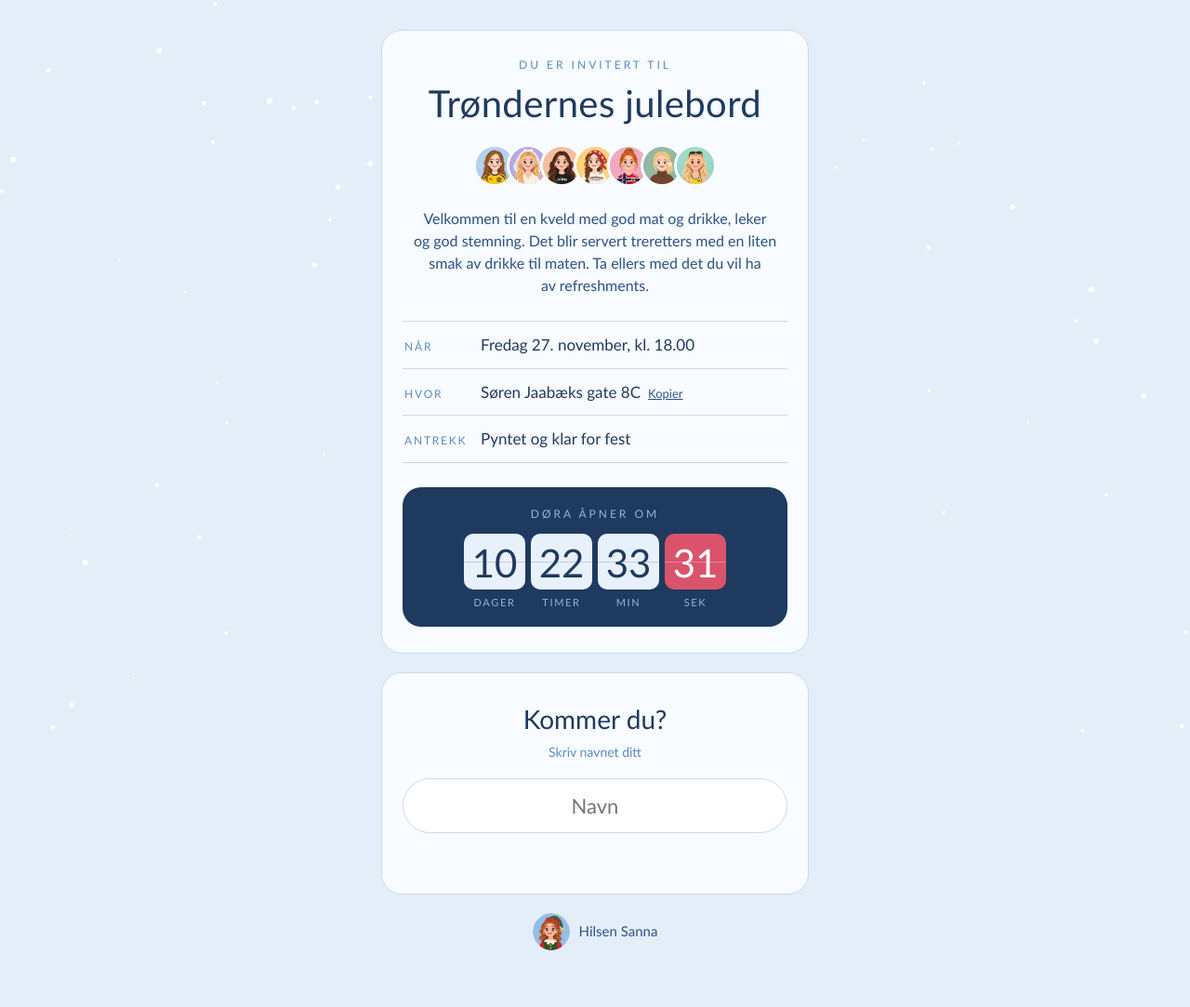
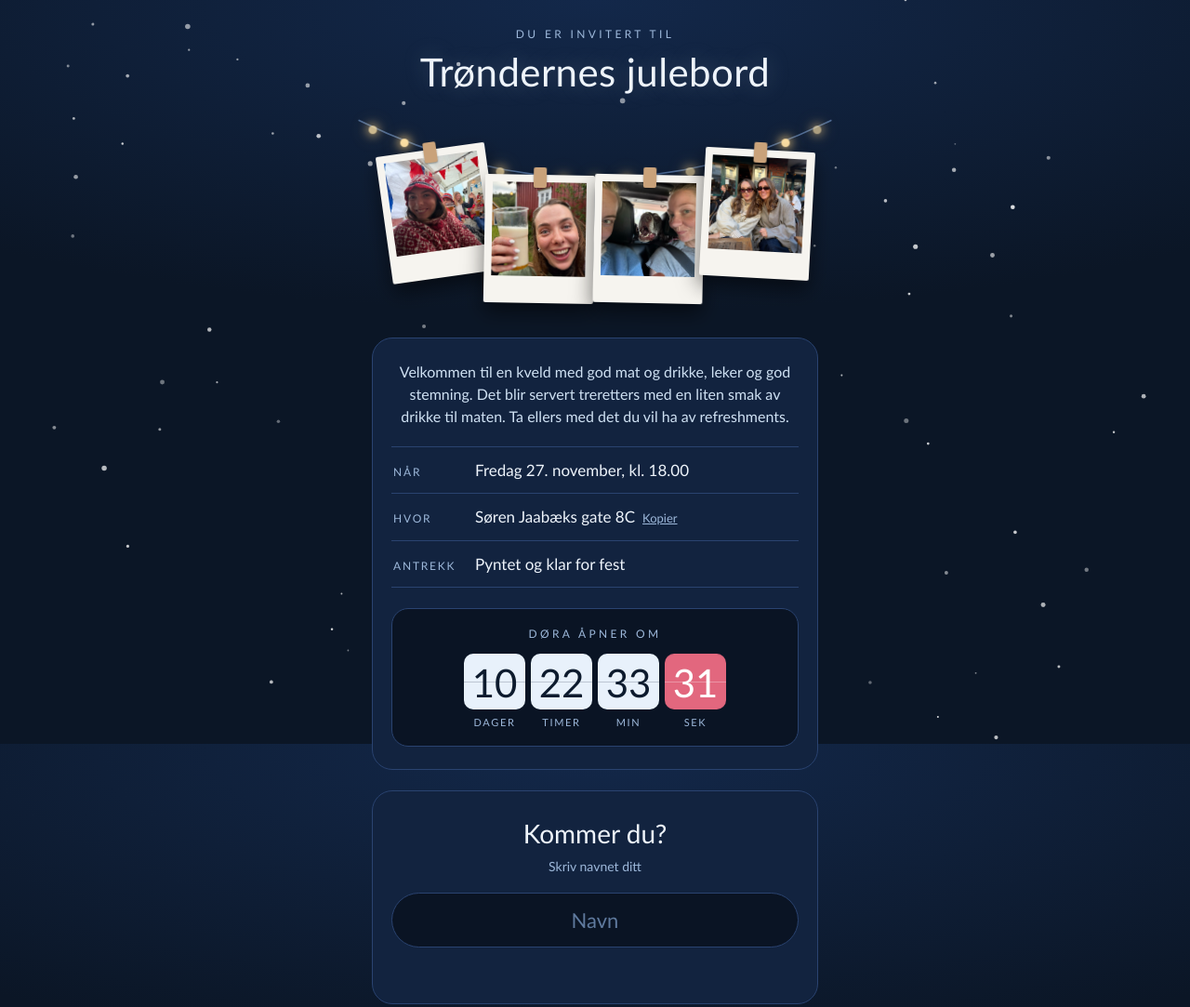
Before and after one commit to sannagrosoy/julebord, a plain HTML site: page index.html in a window 1280 px wide. Shown: the top 1083 px of the page at 93% size. Drawn offline with Linux system fonts and the light colour scheme.

Commit message:
Mørk kveldsstil med lyslenke og polaroidbilder
Co-Authored-By: Claude Opus 5.5 <noreply@anthropic.com>

```diff
--- a/index.html
+++ b/index.html
@@ -4,99 +4,131 @@
 <meta charset="utf-8">
 <meta name="viewport" content="width=device-width,initial-scale=1,viewport-fit=cover">
 <meta name="robots" content="noindex,nofollow">
+<meta name="theme-color" content="#0b1626">
 <title>Trøndernes julebord</title>
 <meta property="og:title" content="Trøndernes julebord">
 <meta property="og:description" content="Fredag 27. november kl. 18.00">
 <style>
-/* Layout: ett smalt, isblått kort midt på siden; info og nedtelling. Fast lys stil som quizen. */
+/* Layout: midnattsblå kveld. Tittel og lyslenke med polaroider øverst, så info, nedtelling og påmelding. */
 :root {
-  --bg: #e3eef9;
-  --card: #f8fbff;
-  --navy: #1f3a5f;
-  --navy-2: #2b5288;
-  --blue: #5b8bc4;
-  --ice: #cfe1f3;
-  --line: #c9d9ec;
-  --rose: #a8344a;
+  --bg: #0b1626;
+  --bg-2: #13284a;
+  --kort: #12233f;
+  --linje: #2a4370;
+  --tekst: #eef4fb;
+  --dempet: #9db8da;
+  --is: #cfe1f3;
+  --rosa: #e2677e;
+  --lys: #ffe2a6;
+  --papir: #f6f4ef;
   --display: Optima, "Candara", "Segoe UI", sans-serif;
   --body: Optima, "Candara", "Segoe UI", sans-serif;
-  color-scheme: light;
+  color-scheme: dark;
 }
 * { box-sizing: border-box; }
 [hidden] { display: none !important; }
-html { height: 100%; }
+html { height: 100%; background: var(--bg); }
 body {
   margin: 0;
-  background: var(--bg);
-  color: var(--navy);
+  background: radial-gradient(120% 60% at 50% 0%, var(--bg-2) 0%, var(--bg) 70%) fixed, var(--bg);
+  color: var(--tekst);
   font-family: var(--body);
   font-size: 16px;
   line-height: 1.5;
-  padding-block: 32px 48px;
+  padding-block: 28px 48px;
   padding-left: max(16px, env(safe-area-inset-left, 0px));
   padding-right: max(16px, env(safe-area-inset-right, 0px));
   min-height: 100%;
 }
 #sno { position: fixed; inset: 0; width: 100%; height: 100%; pointer-events: none; z-index: 0; }
-main { position: relative; z-index: 1; max-width: 460px; margin: 0 auto; display: grid; gap: 20px; }
-.kort { background: var(--card); border: 1px solid var(--line); border-radius: 22px; padding: 28px 22px; }
+main { position: relative; z-index: 1; max-width: 480px; margin: 0 auto; display: grid; gap: 22px; }
+.eyebrow { font-size: 12px; letter-spacing: 0.28em; text-transform: uppercase; color: var(--dempet); }
+
+/* Toppen */
 .topp { text-align: center; display: grid; gap: 4px; }
-.eyebrow { font-size: 12px; letter-spacing: 0.25em; text-transform: uppercase; color: var(--blue); }
-h1 { font-family: var(--display); font-weight: 400; font-size: min(40px, calc((100vw - 80px) / 10.5)); line-height: 1.1; white-space: nowrap; margin: 6px 0 0; letter-spacing: 0.01em; }
-.aar { font-size: 20px; color: var(--blue); letter-spacing: 0.3em; }
-.fjes { display: flex; justify-content: center; margin: 18px 0 4px; }
-.fjes img { width: 46px; height: 46px; border-radius: 50%; border: 3px solid var(--card); margin-left: -10px; background: var(--ice); }
-.fjes img:first-child { margin-left: 0; }
-.ingress { color: var(--navy-2); margin: 14px 0 0; text-wrap: pretty; }
-dl { margin: 22px 0 0; display: grid; gap: 0; border-top: 1px solid var(--line); text-align: left; }
-dl > div { display: grid; grid-template-columns: 70px 1fr; gap: 12px; padding: 12px 2px; border-bottom: 1px solid var(--line); align-items: baseline; }
-dt { font-size: 12px; letter-spacing: 0.15em; text-transform: uppercase; color: var(--blue); }
+h1 { font-family: var(--display); font-weight: 400; font-size: min(42px, calc((100vw - 40px) / 10.5)); line-height: 1.1; margin: 4px 0 0; white-space: nowrap; letter-spacing: 0.01em; text-shadow: 0 0 24px rgba(207, 225, 243, 0.25); }
+
+/* Lyslenke */
+.lenke { position: relative; width: 100%; aspect-ratio: 100 / 48; margin-top: 6px; }
+.lenke svg { position: absolute; inset: 0; width: 100%; height: 100%; overflow: visible; }
+.lenke path { fill: none; stroke: #4d6b96; stroke-width: 0.35; }
+.lys { position: absolute; width: 1.9%; aspect-ratio: 1; border-radius: 50%; background: var(--lys); transform: translate(-50%, -20%); box-shadow: 0 0 8px 3px rgba(255, 210, 130, 0.55), 0 0 22px 6px rgba(255, 200, 120, 0.18); animation: blink 2.8s ease-in-out infinite; }
+@keyframes blink { 0%, 100% { opacity: 1; } 50% { opacity: 0.45; } }
+.pol { position: absolute; width: 24.5%; transform: translate(-50%, 0) rotate(var(--r)); transform-origin: 50% 0; padding: 0; border: 0; background: none; cursor: zoom-in; animation: sving 5s ease-in-out infinite; animation-delay: var(--d); }
+@keyframes sving { 0%, 100% { transform: translate(-50%, 0) rotate(var(--r)); } 50% { transform: translate(-50%, 0) rotate(calc(var(--r) * -0.4)); } }
+.pol .ramme { display: block; background: var(--papir); padding: 7% 7% 24%; border-radius: 2px; box-shadow: 0 10px 22px rgba(0, 0, 0, 0.55); }
+.pol img { display: block; width: 100%; aspect-ratio: 1; object-fit: cover; background: #2a3a55; }
+.pol .klype { position: absolute; left: 50%; top: -6%; width: 12%; height: 16%; transform: translateX(-50%); background: #c9a27a; border-radius: 2px; box-shadow: 0 1px 2px rgba(0, 0, 0, 0.4); }
+.pol:focus-visible { outline: 2px solid var(--is); outline-offset: 4px; }
+
+/* Kort */
+.kort { background: var(--kort); border: 1px solid var(--linje); border-radius: 22px; padding: 24px 20px; }
+.ingress { margin: 0; color: var(--is); text-wrap: pretty; text-align: center; }
+dl { margin: 20px 0 0; display: grid; border-top: 1px solid var(--linje); }
+dl > div { display: grid; grid-template-columns: 76px 1fr; gap: 12px; padding: 12px 2px; border-bottom: 1px solid var(--linje); align-items: baseline; }
+dt { font-size: 12px; letter-spacing: 0.15em; text-transform: uppercase; color: var(--dempet); }
 dd { margin: 0; font-size: 17px; }
-.kopier { font: inherit; font-size: 13px; color: var(--navy-2); background: none; border: 0; padding: 0; margin-left: 8px; text-decoration: underline; cursor: pointer; }
-.klokke { margin-top: 22px; background: var(--navy); border-radius: 20px; padding: 20px 12px 18px; color: #fff; display: grid; gap: 12px; }
-.klokke .eyebrow { color: #8fb4de; }
+.kopier { font: inherit; font-size: 13px; color: var(--dempet); background: none; border: 0; padding: 0; margin-left: 8px; text-decoration: underline; cursor: pointer; }
+
+/* Flippklokka */
+.klokke { margin-top: 22px; background: #0a1424; border: 1px solid var(--linje); border-radius: 18px; padding: 18px 10px 16px; display: grid; gap: 12px; text-align: center; }
 .nedtelling { display: flex; justify-content: center; gap: 6px; perspective: 400px; }
 .nedtelling > div { text-align: center; }
-.nedtelling b { display: block; font-weight: 400; font-size: clamp(30px, 10vw, 42px); line-height: 1; width: clamp(54px, 17vw, 66px); padding: 10px 0 8px; border-radius: 10px; background: #e8f1fb; color: var(--navy); font-variant-numeric: tabular-nums; position: relative; transform-origin: 50% 50%; }
-.nedtelling b::after { content: ""; position: absolute; left: 0; right: 0; top: 50%; height: 1px; background: rgba(31, 58, 95, 0.18); }
-.nedtelling b.sek { background: #d9546b; color: #fff; }
+.nedtelling b { display: block; font-weight: 400; font-size: clamp(30px, 10vw, 42px); line-height: 1; width: clamp(54px, 17vw, 66px); padding: 10px 0 8px; border-radius: 10px; background: #e8f1fb; color: #0d1b2e; font-variant-numeric: tabular-nums; position: relative; }
+.nedtelling b::after { content: ""; position: absolute; left: 0; right: 0; top: 50%; height: 1px; background: rgba(13, 27, 46, 0.2); }
+.nedtelling b.sek { background: var(--rosa); color: #fff; }
 .nedtelling b.sek::after { background: rgba(255, 255, 255, 0.3); }
 .nedtelling b.flipp { animation: flipp 0.45s ease; }
 @keyframes flipp { 0% { transform: rotateX(0); } 50% { transform: rotateX(-90deg); } 100% { transform: rotateX(0); } }
-.nedtelling span { display: block; margin-top: 6px; font-size: 11px; letter-spacing: 0.15em; text-transform: uppercase; color: #8fb4de; }
-@media (prefers-reduced-motion: reduce) { .nedtelling b.flipp { animation: none; } }
-.kopier:focus-visible { outline: 2px solid var(--navy-2); outline-offset: 2px; }
+.nedtelling span { display: block; margin-top: 6px; font-size: 11px; letter-spacing: 0.15em; text-transform: uppercase; color: var(--dempet); }
+
+/* Påmelding */
 h2 { font-family: var(--display); font-weight: 400; font-size: 28px; margin: 0; text-align: center; }
-.under { text-align: center; color: var(--blue); font-size: 14px; margin: 4px 0 18px; }
+.under { text-align: center; color: var(--dempet); font-size: 14px; margin: 4px 0 18px; }
 .sr { position: absolute; width: 1px; height: 1px; overflow: hidden; clip: rect(0 0 0 0); }
-.navnefelt { font: inherit; font-size: 22px; text-align: center; width: 100%; border: 1.5px solid var(--line); border-radius: 999px; padding: 12px 16px; color: var(--navy); background: #fff; }
+.navnefelt { font: inherit; font-size: 22px; text-align: center; width: 100%; border: 1.5px solid var(--linje); border-radius: 999px; padding: 12px 16px; color: var(--tekst); background: #0a1424; }
+.navnefelt::placeholder { color: #5f7a9e; }
 .meg { text-align: center; display: grid; justify-items: center; gap: 6px; margin-top: 18px; }
-.meg img { width: min(180px, 52vw); aspect-ratio: 1; max-width: 100%; border-radius: 50%; border: 6px solid #fff; outline: 2px solid var(--line); animation: inn 0.6s cubic-bezier(.2, 1.6, .4, 1); }
+.meg img { width: min(180px, 52vw); aspect-ratio: 1; max-width: 100%; border-radius: 50%; border: 5px solid var(--papir); box-shadow: 0 0 0 6px rgba(255, 226, 166, 0.12), 0 0 40px rgba(255, 210, 140, 0.25); animation: inn 0.6s cubic-bezier(.2, 1.6, .4, 1); }
 @keyframes inn { from { transform: scale(0.2) rotate(-25deg); opacity: 0; } to { transform: none; opacity: 1; } }
 .meg .hei { font-family: var(--display); font-size: 28px; margin-top: 6px; }
 .svarboks { margin-top: 18px; display: grid; gap: 10px; }
 .valg { display: grid; grid-template-columns: 1fr 1fr; gap: 8px; }
-.valg button { font: inherit; border-radius: 999px; padding: 12px; cursor: pointer; border: 1.5px solid var(--navy); background: transparent; color: var(--navy); }
-.valg button.ja { background: var(--navy); color: #fff; }
+.valg button { font: inherit; border-radius: 999px; padding: 12px; cursor: pointer; border: 1.5px solid var(--is); background: transparent; color: var(--tekst); }
+.valg button.ja { background: var(--is); color: #0d1b2e; border-color: var(--is); }
 .valg button:disabled { opacity: 0.6; cursor: wait; }
-.paamelding label:not(.sr) { font-size: 13px; color: var(--navy-2); }
-textarea { font: inherit; width: 100%; min-height: 64px; border: 1.5px solid var(--line); border-radius: 12px; padding: 10px; color: var(--navy); background: #fff; resize: vertical; }
-.navnefelt:focus-visible, .valg button:focus-visible, textarea:focus-visible { outline: 2px solid var(--navy-2); outline-offset: 2px; }
-.melding { text-align: center; font-size: 15px; min-height: 1.5em; color: var(--navy-2); margin: 14px 0 0; }
-.melding.feil { color: var(--rose); }
-@media (prefers-reduced-motion: reduce) { .meg img { animation: none; } }
-.hilsen { display: flex; align-items: center; justify-content: center; gap: 10px; color: var(--navy-2); font-size: 15px; }
-.hilsen img { width: 40px; height: 40px; border-radius: 50%; }
+.paamelding label:not(.sr) { font-size: 13px; color: var(--dempet); }
+textarea { font: inherit; width: 100%; min-height: 64px; border: 1.5px solid var(--linje); border-radius: 12px; padding: 10px; color: var(--tekst); background: #0a1424; resize: vertical; }
+.navnefelt:focus-visible, .valg button:focus-visible, textarea:focus-visible, .kopier:focus-visible { outline: 2px solid var(--is); outline-offset: 2px; }
+.melding { text-align: center; font-size: 15px; min-height: 1.5em; color: var(--is); margin: 14px 0 0; }
+.melding.feil { color: #ff9aac; }
+
+.hilsen { display: flex; align-items: center; justify-content: center; gap: 10px; color: var(--dempet); font-size: 15px; }
+.hilsen img { width: 40px; height: 40px; border-radius: 50%; border: 2px solid var(--papir); }
+
+/* Stort bilde */
+.stort { position: fixed; inset: 0; z-index: 20; display: grid; place-items: center; background: rgba(5, 10, 20, 0.86); padding: max(20px, env(safe-area-inset-top, 0px)) max(20px, env(safe-area-inset-right, 0px)) max(20px, env(safe-area-inset-bottom, 0px)) max(20px, env(safe-area-inset-left, 0px)); cursor: zoom-out; border: 0; width: 100%; }
+.stort .ramme { background: var(--papir); padding: 12px 12px 48px; border-radius: 3px; transform: rotate(-2deg); box-shadow: 0 20px 50px rgba(0, 0, 0, 0.6); animation: inn 0.4s ease; max-width: min(92vw, 520px); }
+.stort img { display: block; max-width: 100%; max-height: 70vh; }
+
+@media (prefers-reduced-motion: reduce) {
+  .lys, .pol, .nedtelling b.flipp, .meg img, .stort .ramme { animation: none; }
+}
 </style>
 </head>
 <body>
 
 <canvas id="sno" aria-hidden="true"></canvas>
 <main>
-  <section class="kort topp">
+  <header class="topp">
     <div class="eyebrow">Du er invitert til</div>
     <h1 id="tittel">Trøndernes julebord</h1>
-    <div class="fjes" id="fjes"></div>
+    <div class="lenke" id="lenke">
+      <svg viewBox="0 0 100 48" preserveAspectRatio="none" aria-hidden="true"><path d="M-3 4 Q50 30 103 4"/></svg>
+    </div>
+  </header>
+
+  <section class="kort">
     <p class="ingress">Velkommen til en kveld med god mat og drikke, leker og god stemning. Det blir servert treretters med en liten smak av drikke til maten. Ta ellers med det du vil ha av refreshments.</p>
     <dl>
       <div><dt>Når</dt><dd>Fredag 27. november, kl. 18.00</dd></div>
@@ -139,11 +171,23 @@ textarea { font: inherit; width: 100%; min-height: 64px; border: 1.5px solid var
   <div class="hilsen"><img src="avatarer/sanna.jpg" alt="">Hilsen Sanna</div>
 </main>
 
+<button class="stort" id="stort" type="button" hidden aria-label="Lukk bildet">
+  <span class="ramme"><img id="stortBilde" alt=""></span>
+</button>
+
 <script>
 const GJESTER = ["Vilde", "Emma", "Ida", "Margit", "Ingrid", "Hedvig", "Caroline"];
 const START = new Date("2026-11-27T18:00:00+01:00");
 const bilde = n => "avatarer/" + n.toLowerCase() + ".jpg";
 const $ = id => document.getElementById(id);
+
+// Bildene på lyslenka: fil, hvor i bildet ansiktene er, og vinkel
+const POLAROIDER = [
+  { src: "bilder/bilde1.jpg", fokus: "35% 45%", r: -8 },
+  { src: "bilder/bilde2.jpg", fokus: "60% 40%", r: 4 },
+  { src: "bilder/bilde3.jpg", fokus: "50% 45%", r: -3 },
+  { src: "bilder/bilde4.jpg", fokus: "50% 40%", r: 7 }
+];
 
 // Tittelen på én linje: krymp litt hvis den ikke får plass
 function tilpass() {
@@ -155,8 +199,39 @@ function tilpass() {
 tilpass(); addEventListener("resize", tilpass);
 document.fonts?.ready.then(tilpass);
 
-// Fjes øverst
-for (const n of GJESTER) { const i = new Image(); i.src = bilde(n); i.alt = n; $("fjes").append(i); }
+// Lyslenka: samme kurve som i SVG-en (M-3 4 Q50 30 103 4), i prosent av bredden
+const kurve = t => ({ x: -3 + 106 * t, y: (1 - t) ** 2 * 4 + 2 * t * (1 - t) * 30 + t * t * 4 });
+(function lagLenke() {
+  const lenke = $("lenke");
+  const plasser = [0.15, 0.385, 0.615, 0.85];
+  for (let i = 0; i < 15; i++) {
+    const t = 0.03 + i * (0.94 / 14);
+    if (plasser.some(p => Math.abs(p - t) < 0.035)) continue;
+    const { x, y } = kurve(t);
+    const l = document.createElement("span");
+    l.className = "lys";
+    l.style.left = x + "%"; l.style.top = (y / 48 * 100) + "%";
+    l.style.animationDelay = (-(i * 0.7) % 2.8) + "s";
+    lenke.append(l);
+  }
+  POLAROIDER.forEach((p, i) => {
+    const { x, y } = kurve(plasser[i]);
+    const b = document.createElement("button");
+    b.type = "button"; b.className = "pol";
+    b.setAttribute("aria-label", "Vis bildet større");
+    b.style.left = x + "%"; b.style.top = (y / 48 * 100) + "%";
+    b.style.setProperty("--r", p.r + "deg");
+    b.style.setProperty("--d", (-i * 1.3) + "s");
+    const ramme = document.createElement("span"); ramme.className = "ramme";
+    const img = new Image(); img.src = p.src; img.alt = ""; img.loading = "eager"; img.style.objectPosition = p.fokus;
+    const klype = document.createElement("span"); klype.className = "klype";
+    ramme.append(img); b.append(ramme, klype);
+    b.addEventListener("click", () => { $("stortBilde").src = p.src; $("stort").hidden = false; $("stort").focus(); });
+    lenke.append(b);
+  });
+})();
+$("stort").addEventListener("click", () => { $("stort").hidden = true; });
+addEventListener("keydown", e => { if (e.key === "Escape") $("stort").hidden = true; });
 
 // Kopier adresse
 $("kopier").addEventListener("click", () => {
@@ -201,7 +276,6 @@ $("skjema").addEventListener("submit", e => e.preventDefault());
 async function send(svar) {
   const navn = finn($("navn").value) || pent($("navn").value);
   if (navn.length < 2) { melding("Skriv navnet ditt først.", true); return; }
-  if (!SKRIPT_URL) { melding("Påmeldingen er ikke åpnet ennå.", true); return; }
   $("ja").disabled = $("nei").disabled = true;
   melding("Sender …");
   try {
@@ -220,9 +294,10 @@ $("ja").addEventListener("click", () => send("kommer"));
 $("nei").addEventListener("click", () => send("ikke"));
 
 const forrige = lest();
-if (forrige?.navn) { $("navn").value = forrige.navn; $("beskjed").value = ""; }
+if (forrige?.navn) $("navn").value = forrige.navn;
 oppdater();
 
+// Flippklokka
 const to = n => String(n).padStart(2, "0");
 function sett(id, verdi) {
   const el = $(id);
@@ -230,10 +305,8 @@ function sett(id, verdi) {
   el.textContent = verdi;
   el.classList.remove("flipp"); void el.offsetWidth; el.classList.add("flipp");
 }
-
 function tell() {
   const naa = Date.now();
-  // Hovedklokka
   const ms = START - naa;
   if (ms <= 0) {
     $("nedtelling").hidden = true;
@@ -255,19 +328,21 @@ tell(); setInterval(tell, 1000);
   let w, h, fnugg;
   function str() {
     w = c.width = innerWidth * devicePixelRatio; h = c.height = innerHeight * devicePixelRatio;
-    fnugg = Array.from({ length: Math.min(70, Math.round(innerWidth / 12)) }, () => ({
-      x: Math.random() * w, y: Math.random() * h, r: (1 + Math.random() * 2.2) * devicePixelRatio,
-      v: (0.3 + Math.random() * 0.7) * devicePixelRatio, s: Math.random() * 6.28
+    fnugg = Array.from({ length: Math.min(80, Math.round(innerWidth / 10)) }, () => ({
+      x: Math.random() * w, y: Math.random() * h, r: (0.8 + Math.random() * 2) * devicePixelRatio,
+      v: (0.3 + Math.random() * 0.7) * devicePixelRatio, s: Math.random() * 6.28, a: 0.35 + Math.random() * 0.5
     }));
   }
   str(); addEventListener("resize", str);
   (function steg() {
-    x.clearRect(0, 0, w, h); x.fillStyle = "rgba(255,255,255,0.9)";
+    x.clearRect(0, 0, w, h);
     for (const f of fnugg) {
       f.y += f.v; f.s += 0.01; f.x += Math.sin(f.s) * 0.4;
       if (f.y > h + 5) { f.y = -5; f.x = Math.random() * w; }
+      x.globalAlpha = f.a; x.fillStyle = "#ffffff";
       x.beginPath(); x.arc(f.x, f.y, f.r, 0, 6.28); x.fill();
     }
+    x.globalAlpha = 1;
     requestAnimationFrame(steg);
   })();
 })();
```
Also changed, not shown: bilder/bilde1.jpg (added), bilder/bilde2.jpg (added), bilder/bilde3.jpg (added), bilder/bilde4.jpg (added).
